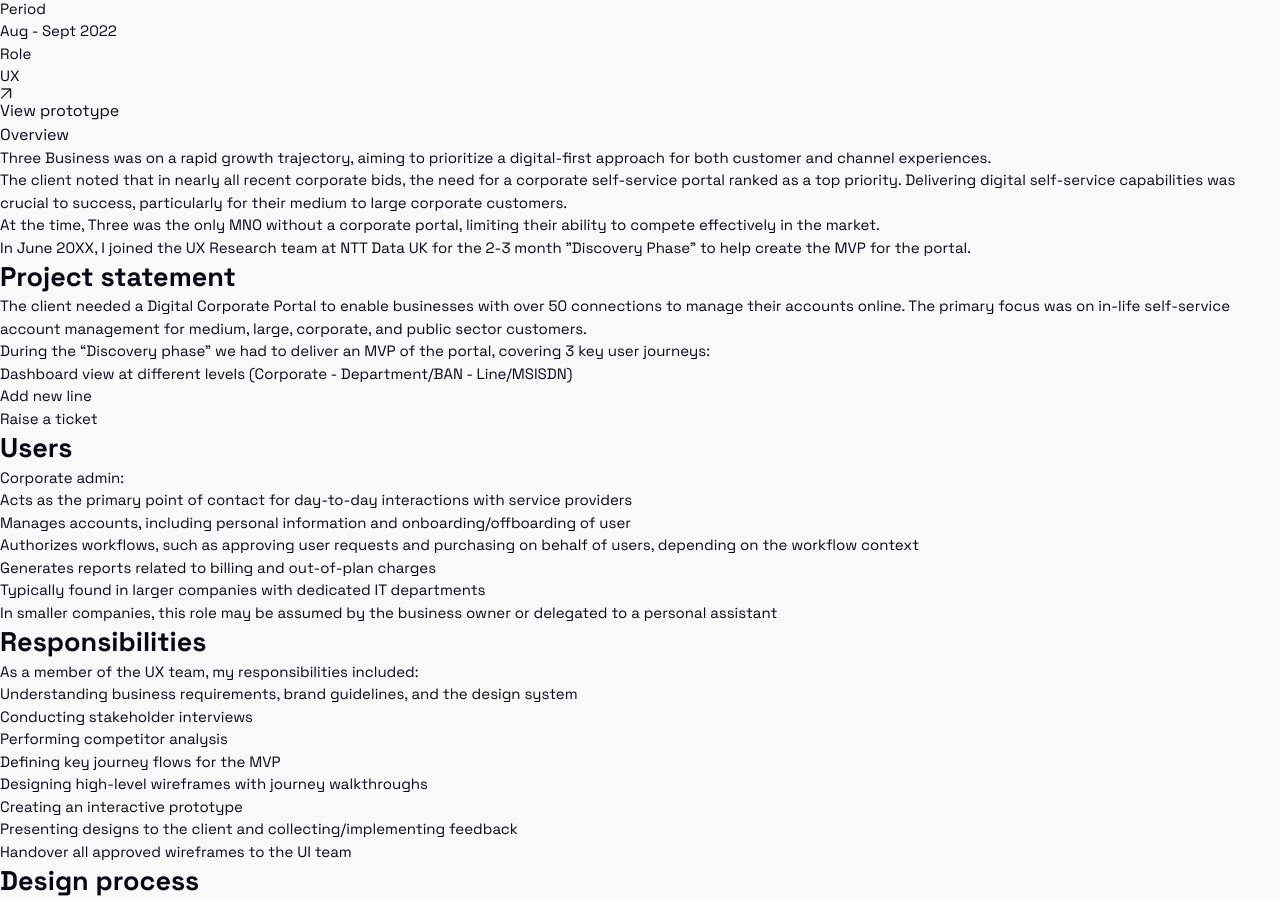
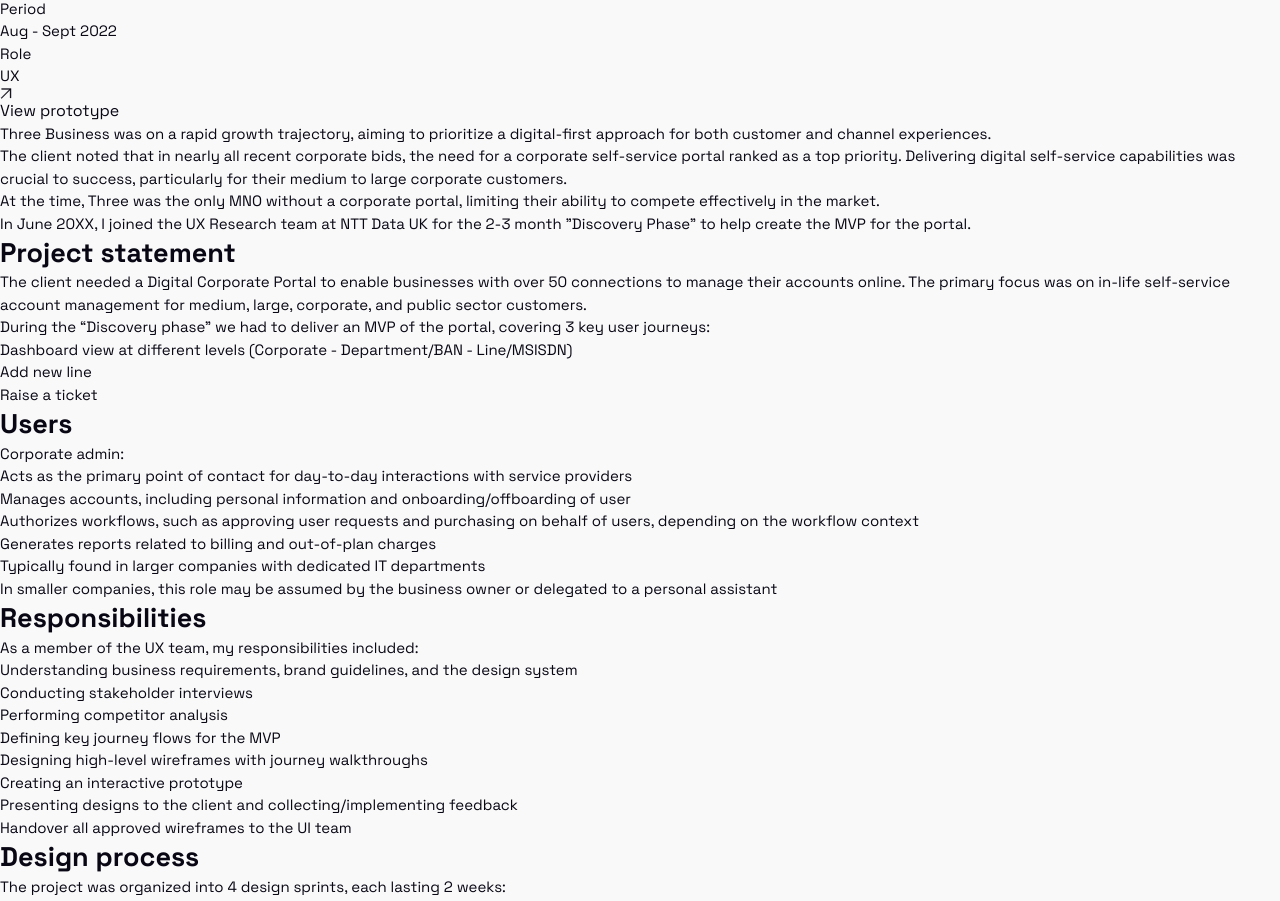
Before and after one commit to mm-design/uxui, a Next.js app: page /case-studies/three-uk in a window 1280 px wide. Shown: the part 1500-2401 px from the top of the page. Built offline with nearby package versions, Linux system fonts and the light colour scheme.

Commit message:
Completed single case study still refresh bug present

```diff
--- a/src/app/case-studies/three-uk/page.js
+++ b/src/app/case-studies/three-uk/page.js
@@ -80,10 +80,6 @@
         </div>
 
         {/* Overview section */}
-        <div className="relative w-screen bg-[--light-primary] mt-20 pt-40">
-          <span className="text-[120px] leading-[120px] md:text-[240px] md:leading-[240px] left-[-15px] md:left-[-30px] absolute top-0 font-bold text-[--dark-secondary] opacity-20">Overview</span>
-        </div>
-
 
         <div className="w-screen bg-[--light-primary] px-5 sm:px-10 mt-20">
           <div className="relative container max-w-screen-xl mx-auto">
@@ -169,7 +165,8 @@
           </div>
         </div>
 
-        <div className="">
+        {/* Highlight section */}
+        <div>
 
           <div className="w-screen bg-[--dark-primary] px-5 sm:px-10 pt-40 pb-10 mt-40">
             <div className="relative container max-w-screen-xl mx-auto">
@@ -455,11 +452,10 @@
 
             </div>
           </div>
-
         </div>
 
-        {/* Results section */}
-        <div className="relative w-screen bg-[--light-primary] px-5 sm:px-10 mt-40 pt-40">
+       {/* Results section */}
+       <div className="relative w-screen bg-[--light-primary] px-5 sm:px-10 mt-40 pt-40">
           <span className="text-[120px] leading-[120px] md:text-[240px] md:leading-[240px] left-[-15px] md:left-[-30px] absolute top-0 font-bold text-[--dark-secondary] opacity-20">Results</span>
           <div className="relative container max-w-screen-sm mx-auto mt-0 md:mt-6">
             <p className="uppercase text-[19px] leading-[23px] md:text-[21px] md:leading-[27px] text-[--dark-primary] mb-10">In just 2 months, we successfully met client expectations by providing all necessary information and materials, enabling the client to make informed decisions about the portal's development.</p>
@@ -489,14 +485,11 @@
                 />
               </div>
           </div>
-
         </div>
 
+      <ReserveFreeCall />
+      <ContactBanner />
 
-
-
-        <ReserveFreeCall />
-        <ContactBanner />
       </div>
   );
 }
```
